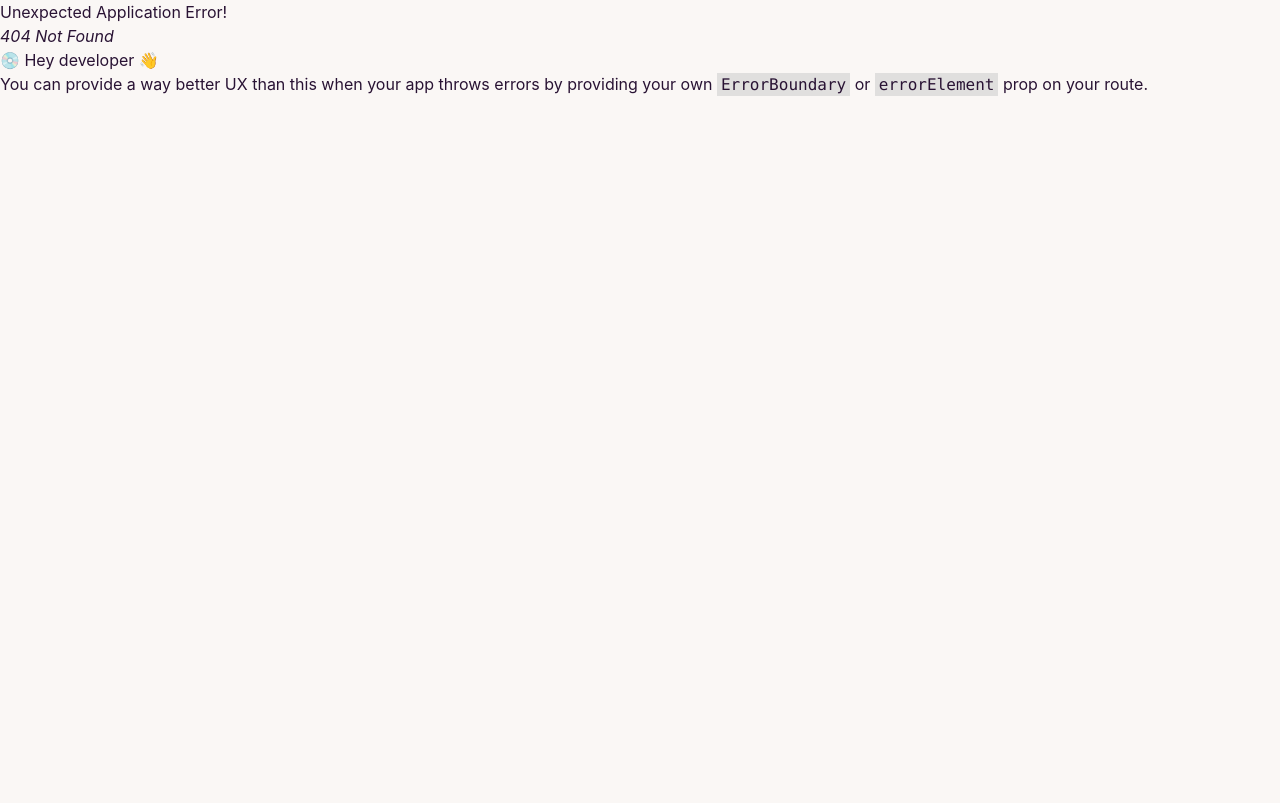
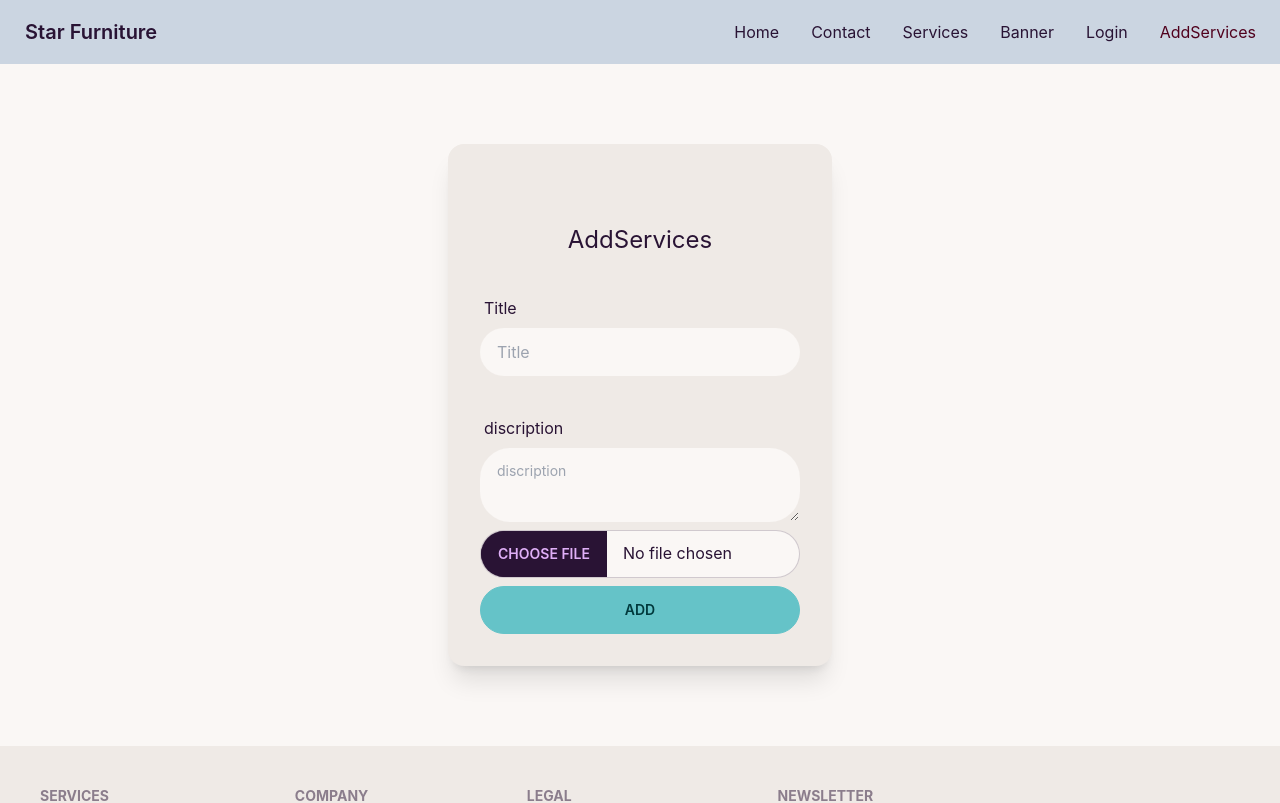
Before and after one commit to rakibul58/star-furniture-client, a React (Create React App) app: page /addservices in a window 1280 px wide. Before the commit this address had no page. Shown: the top 803 px of the page. Built offline with nearby package versions, Linux system fonts and the light colour scheme.

Commit message:
redesign

```diff
--- a/src/Components/AddServices/AddServices.js
+++ b/src/Components/AddServices/AddServices.js
@@ -2,26 +2,25 @@ import React from 'react';
 
 const AddServices = () => {
     return (
-        <div>
-            <h1>AddServices</h1>
-        <form className='bg-slate-400'>
-        <div className="card w-96 bg-base-100 shadow-xl login mx-auto">
-          <label className='mx-auto text-2xl'>Login</label>
+        <div className='my-20'>
+        <form >
+        <div className="card w-96 bg-base-200 shadow-xl login mx-auto">
+          <label className='mx-auto mt-20 text-2xl'>AddServices</label>
                <div className="card-body">
                <div className="form-control">
                 <label className="label">
-                  Email
+                  Title
                 </label>
-                   <input type="text" placeholder="Email" className="input w-full max-w-xs mb-8" />
+                   <input type="text" placeholder="Title" className="input w-full max-w-xs mb-8" />
                 <label className="label">
-                 Password
+                 discription
                 </label>
-                  <input type="Password" placeholder="Password" className="input w-full max-w-xs mb-8" />
+                   <textarea className="textarea" placeholder="discription"></textarea>
                 </div>
                   <div className="card-actions justify-end">
-                     <button className="btn btn-primary">Login</button>
+                  <input type="file" className="file-input file-input-bordered w-full max-w-xs" />
                  </div>
-                 <a className='mx-auto' href='/register'>Create an account</a>
+                 <button className="btn btn-primary">Add</button>
                </div>
         </div>
      </form>
--- a/src/Components/Login/Login.js
+++ b/src/Components/Login/Login.js
@@ -2,9 +2,9 @@ import React from 'react';
 
 const Login = () => {
     return (
-      <body className='bg-slate-400'>
-        <div className="card w-96 bg-base-100 shadow-xl login mx-auto">
-          <label className='mx-auto text-2xl'>Login</label>
+      <body className='my-20'>
+        <div className="card w-96 bg-base-200 shadow-xl login mx-auto">
+          <label className='mx-auto mt-20 text-2xl'>Login</label>
                <div className="card-body">
                <div className="form-control">
                 <label className="label">
--- a/src/Components/Login/Register.js
+++ b/src/Components/Login/Register.js
@@ -2,9 +2,9 @@ import React from 'react';
 
 const Register = () => {
     return (
-        <body className='bg-slate-400'>
-        <div className="card w-96 bg-base-100 shadow-xl login mx-auto">
-          <label className='mx-auto text-2xl'>Register</label>
+        <body className='my-20'>
+        <div className="card w-96 bg-base-200 shadow-xl login mx-auto">
+          <label className='mx-auto mt-20 text-2xl'>Register</label>
                <div className="card-body">
                <div className="form-control">
                 <label className="label">
--- a/src/Components/Navbar/Navbar.js
+++ b/src/Components/Navbar/Navbar.js
@@ -6,6 +6,7 @@ const navItems = <>
 <li><NavLink className={({ isActive }) => (isActive ? 'text-secondary-content' : '')} to='/services'>Services</NavLink></li>
 <li><NavLink className={({ isActive }) => (isActive ? 'text-secondary-content' : '')} to='/banner'>Banner</NavLink></li>
 <li><NavLink className={({ isActive }) => (isActive ? 'text-secondary-content' : '')} to='/login'>Login</NavLink></li>
+<li><NavLink className={({ isActive }) => (isActive ? 'text-secondary-content' : '')} to='/addservices'>AddServices</NavLink></li>
 </>
 
 
--- a/src/Routes/Routes/Routes.js
+++ b/src/Routes/Routes/Routes.js
@@ -1,5 +1,6 @@
 import React from 'react';
 import { createBrowserRouter } from 'react-router-dom';
+import AddServices from '../../Components/AddServices/AddServices';
 import Contact from '../../Components/Contact/Contact';
 import Banner from '../../Components/Home/Banner';
 import Home from '../../Components/Home/Home';
@@ -37,6 +38,10 @@ const routes = createBrowserRouter([
                 path: '/register',
                 element: <Register/>
             },
+            {
+                path: '/addservices',
+                element: <AddServices/>
+            },
         ]
     }
 ]);
```
